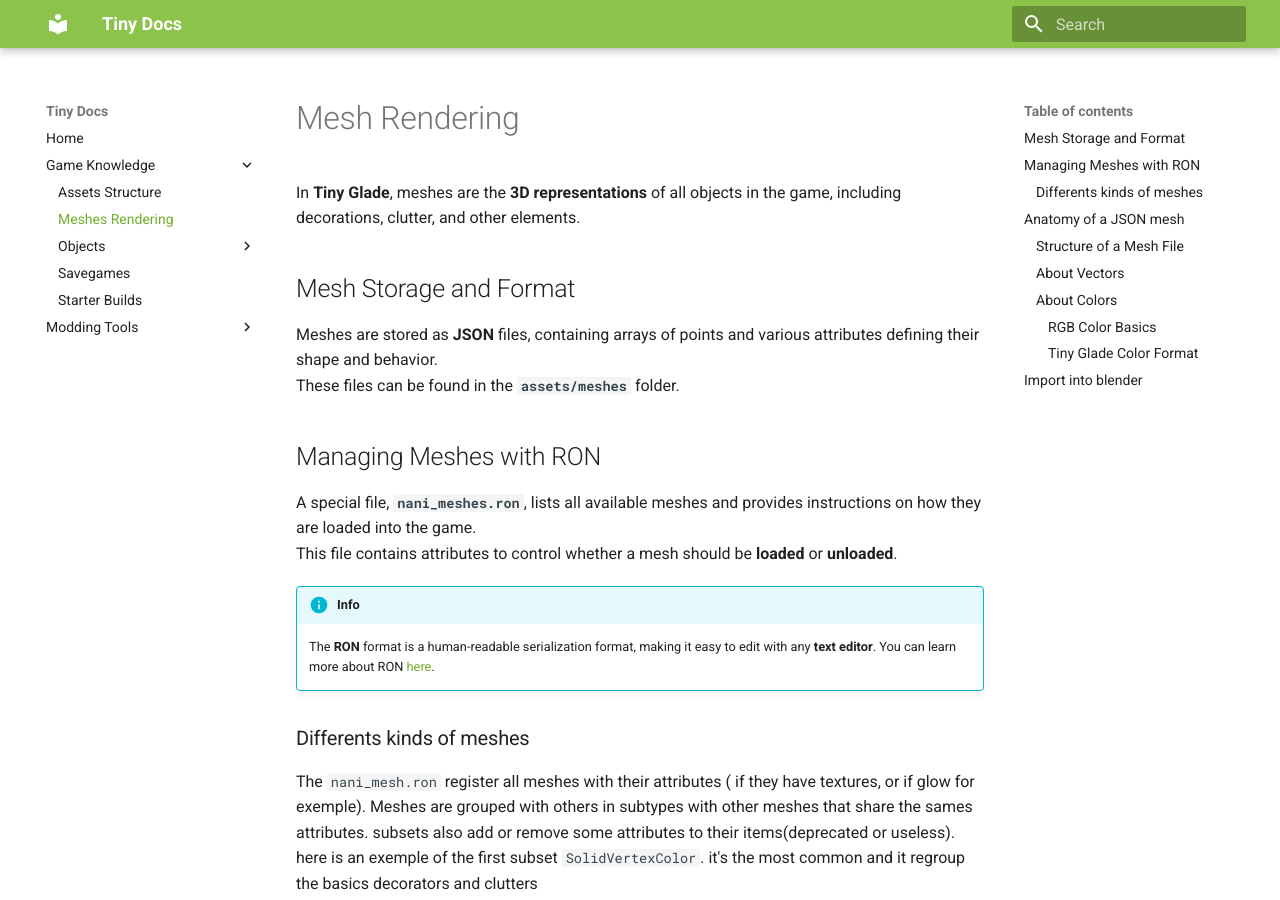
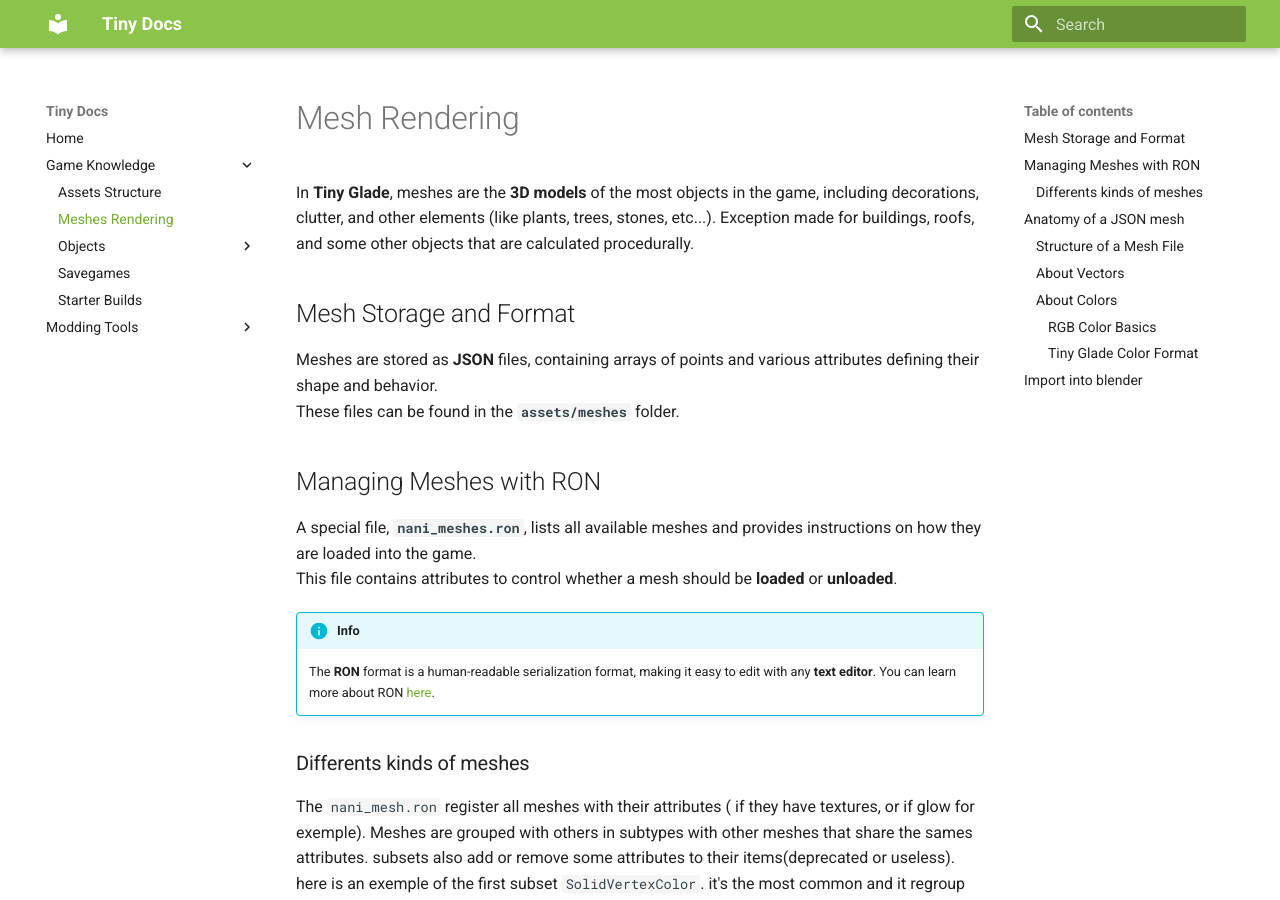
Before and after one commit to Hbeau/tiny-docs, an MkDocs documentation site: the page built from docs/game-knowledge/meshes.md, in a window 1280 px wide and 900 px high. Built offline with MkDocs 1.6.1 and Material for MkDocs 9.7.7, drawn with Linux system fonts in a browser that asks for light colours.

Commit message:
fix alignement

```diff
--- a/docs/game-knowledge/meshes.md
+++ b/docs/game-knowledge/meshes.md
@@ -1,6 +1,7 @@
 # Mesh Rendering
 
-In **Tiny Glade**, meshes are the **3D representations** of all objects in the game, including decorations, clutter, and other elements.
+In **Tiny Glade**, meshes are the **3D models** of the most objects in the game, including decorations, clutter, and other elements (like plants, trees, stones, etc...).
+Exception made for buildings, roofs, and some other objects that are calculated procedurally.
 
 ## Mesh Storage and Format
 Meshes are stored as **JSON** files, containing arrays of points and various attributes defining their shape and behavior.
```
Also changed, not shown: docs/modding-tools/mesh-edit-with-blender.md (+2 -2 lines).
